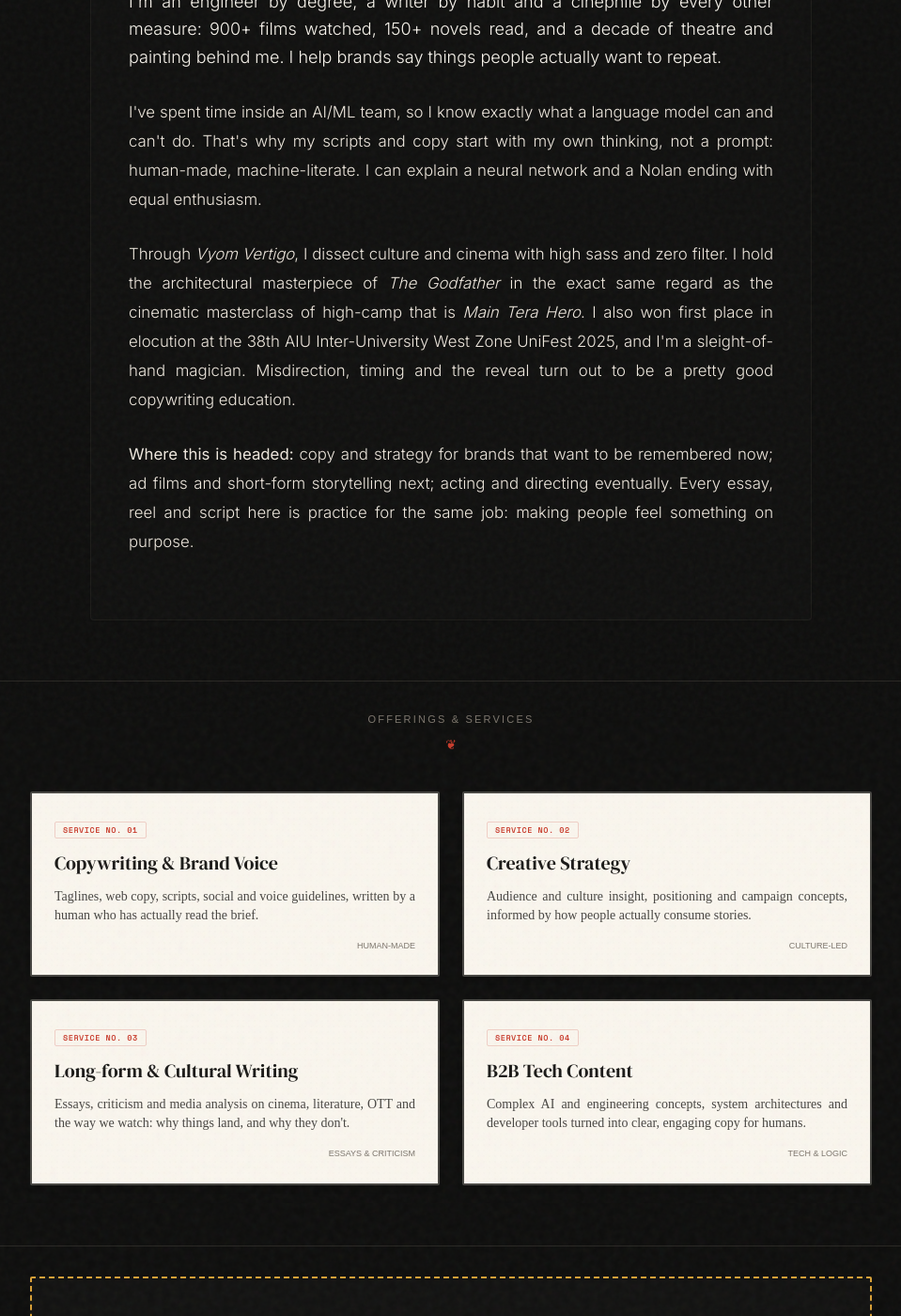
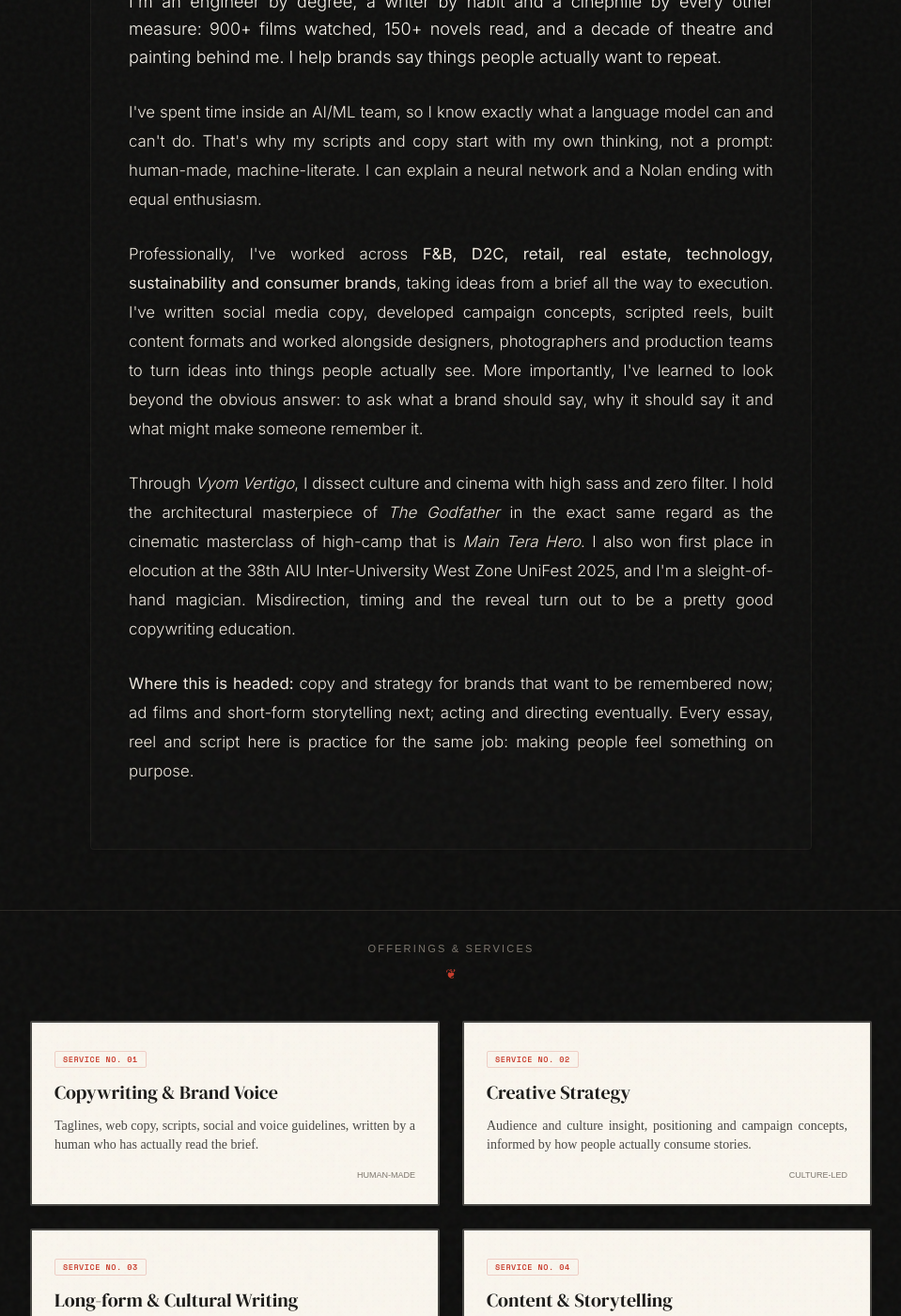
Before and after one commit to Vyom11/vyom_vertigo, a Jekyll site: the page built from about.md, in a window 1280 px wide and 1400 px high, scrolled down 670 px. Shown: the whole window at 94% size, without its empty margins (160-1119 px from the left). Built offline with Jekyll 4.4.1, drawn with Linux system fonts in a browser that asks for light colours; nearby versions of some CDN libraries; some web fonts are replaced; some of the changed text lies outside the part shown.

Commit message:
refactor: update tagline and description for clarity and consistency

```diff
--- a/_config.yml
+++ b/_config.yml
@@ -1,6 +1,5 @@
 title: Vyom Vertigo
-tagline: "Essays on cinema, culture, technology and everything unfortunate enough to enter my brain."
-description: "Vyom Pandya is a copywriter and creative strategist. Essays on cinema, culture and technology, plus reels, video essays and a film diary."
+tagline: "Copywriter & creative strategist turning cinema, culture, technology and everything unfortunate enough to enter my brain into stories people want to repeat."
 url: ""
 author: Vyom Pandya
 
--- a/about.md
+++ b/about.md
@@ -2,7 +2,7 @@
 layout: default
 title: About & Contact
 permalink: /about/
-description: "Vyom Pandya is a copywriter and creative strategist who thinks in stories. Services, background and how to send a brief."
+description: "Vyom Pandya is a copywriter and creative strategist working across brand storytelling, campaigns, culture and content."
 ---
 
 <!-- About Header -->
@@ -18,28 +18,41 @@
 </header>
 
 <div class="space-y-16">
+
   <!-- Bio Section -->
   <section class="prose-cinematic text-brandAccent max-w-3xl mx-auto bg-charcoalLight/10 border border-brandBorder/50 p-6 md:p-10 rounded shadow-sm">
+
     <h2 class="font-retroSans text-[11px] tracking-wider text-brandYellow uppercase mb-6 flex items-center gap-3">
       <span class="w-1.5 h-1.5 bg-brandYellow rounded-full animate-pulse"></span>
       THE CREATIVE'S FILE
     </h2>
+
     <p class="text-lg leading-relaxed text-brandWhite font-light">
       Hi, I'm <strong>Vyom Pandya</strong>, a copywriter and creative strategist who thinks in stories. I'm an engineer by degree, a writer by habit and a cinephile by every other measure: 900+ films watched, 150+ novels read, and a decade of theatre and painting behind me. I help brands say things people actually want to repeat.
     </p>
+
     <p class="font-light mt-4">
       I've spent time inside an AI/ML team, so I know exactly what a language model can and can't do. That's why my scripts and copy start with my own thinking, not a prompt: human-made, machine-literate. I can explain a neural network and a Nolan ending with equal enthusiasm.
     </p>
+
+    <p class="font-light mt-4">
+      Professionally, I've worked across <strong>F&amp;B, D2C, retail, real estate, technology, sustainability and consumer brands</strong>, taking ideas from a brief all the way to execution. I've written social media copy, developed campaign concepts, scripted reels, built content formats and worked alongside designers, photographers and production teams to turn ideas into things people actually see. More importantly, I've learned to look beyond the obvious answer: to ask what a brand should say, why it should say it and what might make someone remember it.
+    </p>
+
     <p class="font-light mt-4">
       Through <em>Vyom Vertigo</em>, I dissect culture and cinema with high sass and zero filter. I hold the architectural masterpiece of <em>The Godfather</em> in the exact same regard as the cinematic masterclass of high-camp that is <em>Main Tera Hero</em>. I also won first place in elocution at the 38th AIU Inter-University West Zone UniFest 2025, and I'm a sleight-of-hand magician. Misdirection, timing and the reveal turn out to be a pretty good copywriting education.
     </p>
+
     <p class="font-light mt-4">
       <strong>Where this is headed:</strong> copy and strategy for brands that want to be remembered now; ad films and short-form storytelling next; acting and directing eventually. Every essay, reel and script here is practice for the same job: making people feel something on purpose.
     </p>
+
   </section>
+
 
   <!-- Services Offered Section -->
   <section class="pt-8 border-t border-brandBorder">
+
     <div class="text-center mb-10 flex flex-col items-center">
       <h2 class="font-retroSans text-[11px] tracking-[0.2em] text-brandMuted uppercase mb-2">
         OFFERINGS & SERVICES
@@ -52,57 +65,101 @@
       <!-- Card 1 -->
       <div class="bg-paperCream text-charcoal border-2 border-charcoal/80 p-6 rounded-sm shadow-md hover:border-brandRed transition-all duration-300 relative group flex flex-col justify-between">
         <div class="vintage-halftone absolute inset-0 opacity-10 pointer-events-none"></div>
+
         <div class="relative z-10">
-          <span class="font-mono text-[8px] tracking-widest text-brandRed font-semibold uppercase border border-brandRed/20 px-2 py-0.5 rounded-sm">SERVICE No. 01</span>
-          <h3 class="font-display text-xl text-charcoal mb-3 mt-3 font-normal">Copywriting & Brand Voice</h3>
+          <span class="font-mono text-[8px] tracking-widest text-brandRed font-semibold uppercase border border-brandRed/20 px-2 py-0.5 rounded-sm">
+            SERVICE No. 01
+          </span>
+
+          <h3 class="font-display text-xl text-charcoal mb-3 mt-3 font-normal">
+            Copywriting & Brand Voice
+          </h3>
+
           <p class="font-serif text-xs md:text-sm text-charcoal/80 leading-relaxed text-justify">
             Taglines, web copy, scripts, social and voice guidelines, written by a human who has actually read the brief.
           </p>
         </div>
-        <div class="mt-4 text-right relative z-10 text-[9px] font-retroSans text-brandMuted">HUMAN-MADE</div>
+
+        <div class="mt-4 text-right relative z-10 text-[9px] font-retroSans text-brandMuted">
+          HUMAN-MADE
+        </div>
       </div>
+
 
       <!-- Card 2 -->
       <div class="bg-paperCream text-charcoal border-2 border-charcoal/80 p-6 rounded-sm shadow-md hover:border-brandRed transition-all duration-300 relative group flex flex-col justify-between">
         <div class="vintage-halftone absolute inset-0 opacity-10 pointer-events-none"></div>
+
         <div class="relative z-10">
-          <span class="font-mono text-[8px] tracking-widest text-brandRed font-semibold uppercase border border-brandRed/20 px-2 py-0.5 rounded-sm">SERVICE No. 02</span>
-          <h3 class="font-display text-xl text-charcoal mb-3 mt-3 font-normal">Creative Strategy</h3>
+          <span class="font-mono text-[8px] tracking-widest text-brandRed font-semibold uppercase border border-brandRed/20 px-2 py-0.5 rounded-sm">
+            SERVICE No. 02
+          </span>
+
+          <h3 class="font-display text-xl text-charcoal mb-3 mt-3 font-normal">
+            Creative Strategy
+          </h3>
+
           <p class="font-serif text-xs md:text-sm text-charcoal/80 leading-relaxed text-justify">
             Audience and culture insight, positioning and campaign concepts, informed by how people actually consume stories.
           </p>
         </div>
-        <div class="mt-4 text-right relative z-10 text-[9px] font-retroSans text-brandMuted">CULTURE-LED</div>
+
+        <div class="mt-4 text-right relative z-10 text-[9px] font-retroSans text-brandMuted">
+          CULTURE-LED
+        </div>
       </div>
+
 
       <!-- Card 3 -->
       <div class="bg-paperCream text-charcoal border-2 border-charcoal/80 p-6 rounded-sm shadow-md hover:border-brandRed transition-all duration-300 relative group flex flex-col justify-between">
         <div class="vintage-halftone absolute inset-0 opacity-10 pointer-events-none"></div>
+
         <div class="relative z-10">
-          <span class="font-mono text-[8px] tracking-widest text-brandRed font-semibold uppercase border border-brandRed/20 px-2 py-0.5 rounded-sm">SERVICE No. 03</span>
-          <h3 class="font-display text-xl text-charcoal mb-3 mt-3 font-normal">Long-form & Cultural Writing</h3>
+          <span class="font-mono text-[8px] tracking-widest text-brandRed font-semibold uppercase border border-brandRed/20 px-2 py-0.5 rounded-sm">
+            SERVICE No. 03
+          </span>
+
+          <h3 class="font-display text-xl text-charcoal mb-3 mt-3 font-normal">
+            Long-form & Cultural Writing
+          </h3>
+
           <p class="font-serif text-xs md:text-sm text-charcoal/80 leading-relaxed text-justify">
             Essays, criticism and media analysis on cinema, literature, OTT and the way we watch: why things land, and why they don't.
           </p>
         </div>
-        <div class="mt-4 text-right relative z-10 text-[9px] font-retroSans text-brandMuted">ESSAYS & CRITICISM</div>
+
+        <div class="mt-4 text-right relative z-10 text-[9px] font-retroSans text-brandMuted">
+          ESSAYS & CRITICISM
+        </div>
       </div>
+
 
       <!-- Card 4 -->
       <div class="bg-paperCream text-charcoal border-2 border-charcoal/80 p-6 rounded-sm shadow-md hover:border-brandRed transition-all duration-300 relative group flex flex-col justify-between">
         <div class="vintage-halftone absolute inset-0 opacity-10 pointer-events-none"></div>
+
         <div class="relative z-10">
-          <span class="font-mono text-[8px] tracking-widest text-brandRed font-semibold uppercase border border-brandRed/20 px-2 py-0.5 rounded-sm">SERVICE No. 04</span>
-          <h3 class="font-display text-xl text-charcoal mb-3 mt-3 font-normal">B2B Tech Content</h3>
+          <span class="font-mono text-[8px] tracking-widest text-brandRed font-semibold uppercase border border-brandRed/20 px-2 py-0.5 rounded-sm">
+            SERVICE No. 04
+          </span>
+
+          <h3 class="font-display text-xl text-charcoal mb-3 mt-3 font-normal">
+            Content & Storytelling
+          </h3>
+
           <p class="font-serif text-xs md:text-sm text-charcoal/80 leading-relaxed text-justify">
-            Complex AI and engineering concepts, system architectures and developer tools turned into clear, engaging copy for humans.
+            Social content, scripts, essays and editorial storytelling built around ideas people actually want to spend time with.
           </p>
         </div>
-        <div class="mt-4 text-right relative z-10 text-[9px] font-retroSans text-brandMuted">TECH & LOGIC</div>
+
+        <div class="mt-4 text-right relative z-10 text-[9px] font-retroSans text-brandMuted">
+          CONTENT & STORY
+        </div>
       </div>
 
     </div>
   </section>
+
 
   <!-- Contact/Work with me Section (Vintage Cinema Ticket Design) -->
   <section id="work-with-me" class="pt-8 border-t border-brandBorder">
@@ -112,11 +169,14 @@
 
       <!-- Left side ticket notch -->
       <div class="absolute -left-5 top-1/2 -translate-y-1/2 w-10 h-10 bg-brandDark rounded-full border-r border-dashed border-brandYellow"></div>
+
       <!-- Right side ticket notch -->
       <div class="absolute -right-5 top-1/2 -translate-y-1/2 w-10 h-10 bg-brandDark rounded-full border-l border-dashed border-brandYellow"></div>
 
+
       <!-- Ticket Content -->
       <div class="relative z-10 px-4 md:px-6 flex-1">
+
         <!-- Ticket Stub Header -->
         <div class="flex items-center gap-3 font-retroSans text-[9px] tracking-[0.3em] text-brandRed uppercase mb-3">
           <span>TICKET NO. 94832</span>
@@ -127,30 +187,65 @@
         <h2 class="font-poster text-3xl md:text-4xl text-brandYellow mb-3 font-normal uppercase tracking-tight">
           Work With Me
         </h2>
+
         <p class="font-serif italic text-sm text-brandAccent/80 max-w-md leading-relaxed mb-6">
-          Got a brief? Tell me the brand, the audience and the deadline. Looking for a copywriter who can bridge technical systems and cultural design? Let's connect.
+          Got a brief? Tell me the brand, the audience and the deadline. Looking for someone who can turn a good idea into something people remember? Let's connect.
         </p>
 
         <!-- Social/Contact Links -->
         <div class="flex flex-wrap gap-x-4 gap-y-2 items-center font-retroSans text-[10px] tracking-widest uppercase">
-          <a href="mailto:{{ site.email }}?subject=Project%20inquiry" class="text-brandWhite hover:text-brandRed transition-colors duration-300">Email</a>
+
+          <a href="mailto:{{ site.email }}?subject=Project%20inquiry"
+             class="text-brandWhite hover:text-brandRed transition-colors duration-300">
+            Email
+          </a>
+
           <span class="text-brandBorder">/</span>
-          <a href="{{ site.instagram_url }}" target="_blank" rel="noopener noreferrer" class="text-brandAccent hover:text-brandRed transition-colors duration-300">Instagram</a>
+
+          <a href="{{ site.instagram_url }}"
+             target="_blank"
+             rel="noopener noreferrer"
+             class="text-brandAccent hover:text-brandRed transition-colors duration-300">
+            Instagram
+          </a>
+
           <span class="text-brandBorder">/</span>
-          <a href="{{ site.letterboxd_url }}" target="_blank" rel="noopener noreferrer" class="text-brandAccent hover:text-brandRed transition-colors duration-300">Letterboxd</a>
+
+          <a href="{{ site.letterboxd_url }}"
+             target="_blank"
+             rel="noopener noreferrer"
+             class="text-brandAccent hover:text-brandRed transition-colors duration-300">
+            Letterboxd
+          </a>
+
           <span class="text-brandBorder">/</span>
-          <a href="https://www.youtube.com/@VyomVertigo" target="_blank" rel="noopener noreferrer" class="text-brandAccent hover:text-brandRed transition-colors duration-300">YouTube</a>
+
+          <a href="https://www.youtube.com/@VyomVertigo"
+             target="_blank"
+             rel="noopener noreferrer"
+             class="text-brandAccent hover:text-brandRed transition-colors duration-300">
+            YouTube
+          </a>
+
         </div>
       </div>
 
+
       <!-- Ticket Stub Action -->
       <div class="relative z-10 px-4 md:px-6 flex flex-col items-center justify-center border-t md:border-t-0 md:border-l border-dashed border-brandYellow/40 pt-6 md:pt-0 md:pl-8">
-        <div class="font-retroSans text-[8px] tracking-[0.3em] text-brandMuted uppercase mb-3 text-center">ADMIT ONE</div>
-        <a href="mailto:{{ site.email }}?subject=Project%20inquiry" class="inline-flex items-center justify-center bg-brandYellow hover:bg-brandRed text-brandPureDark hover:text-brandWhite px-6 py-3 rounded-sm font-retroSans text-xs tracking-widest uppercase transition-all duration-300 text-center font-bold shadow border border-brandYellow">
+
+        <div class="font-retroSans text-[8px] tracking-[0.3em] text-brandMuted uppercase mb-3 text-center">
+          ADMIT ONE
+        </div>
+
+        <a href="mailto:{{ site.email }}?subject=Project%20inquiry"
+           class="inline-flex items-center justify-center bg-brandYellow hover:bg-brandRed text-brandPureDark hover:text-brandWhite px-6 py-3 rounded-sm font-retroSans text-xs tracking-widest uppercase transition-all duration-300 text-center font-bold shadow border border-brandYellow">
           Send a Brief
         </a>
+
       </div>
 
     </div>
   </section>
+
 </div>
```
Also changed, not shown: index.html (+1 -8 lines).
